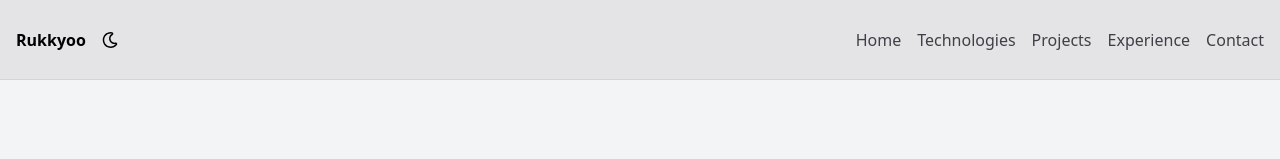
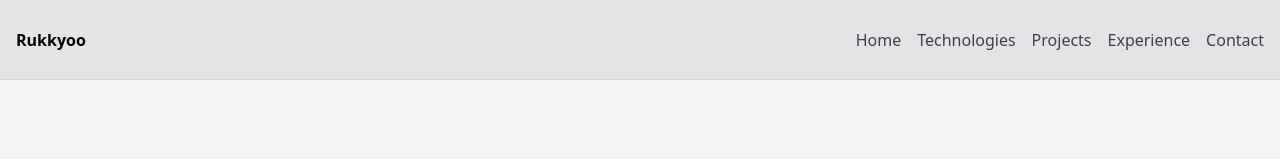
Before and after one commit to Rukkyoo/MichaelOmonedoPortfolio, a React (Vite) app in the folder rukky-port/: page / in a window 1280 px wide. Shown: the top 159 px of the page. Built offline with nearby package versions, Linux system fonts and the light colour scheme.

Commit message:
removed moon icon

```diff
--- a/rukky-port/src/Main/Nav.tsx
+++ b/rukky-port/src/Main/Nav.tsx
@@ -1,4 +1,4 @@
-import { FaRegMoon, FaBars } from "react-icons/fa";
+import {  FaBars } from "react-icons/fa";
 import { IoMdClose } from "react-icons/io";
 import { type RefObject } from "react";
 import React from "react";
@@ -22,7 +22,6 @@ const Nav = ({ scrollToSection, refs }: NavProps) => {
       <div className="flex font-bold justify-between gap-4 items-center text-black p-4">
         Rukkyoo{" "}
         <span className="cursor-pointer hover:text-gray-500">
-          <FaRegMoon />
         </span>
       </div>
 
```
